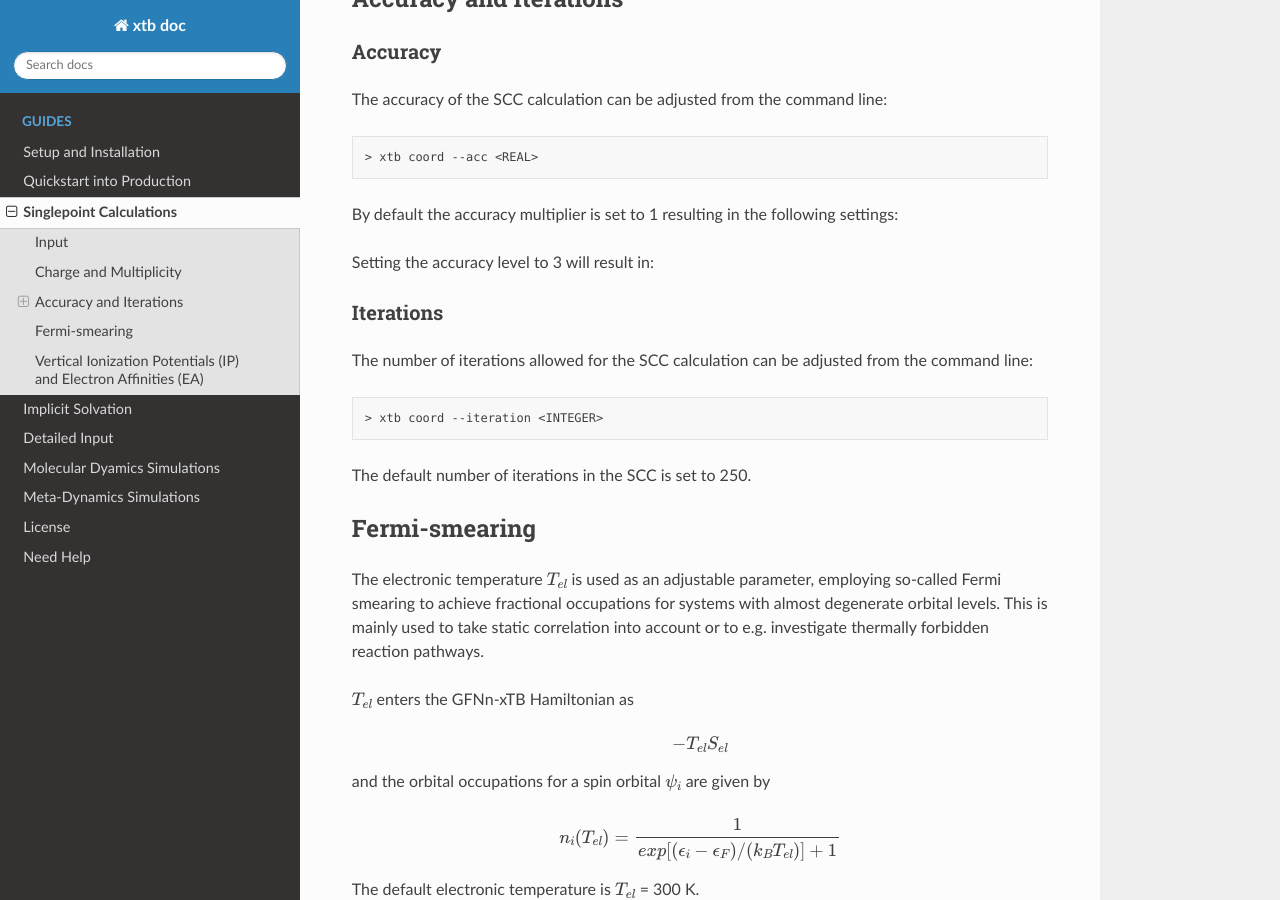
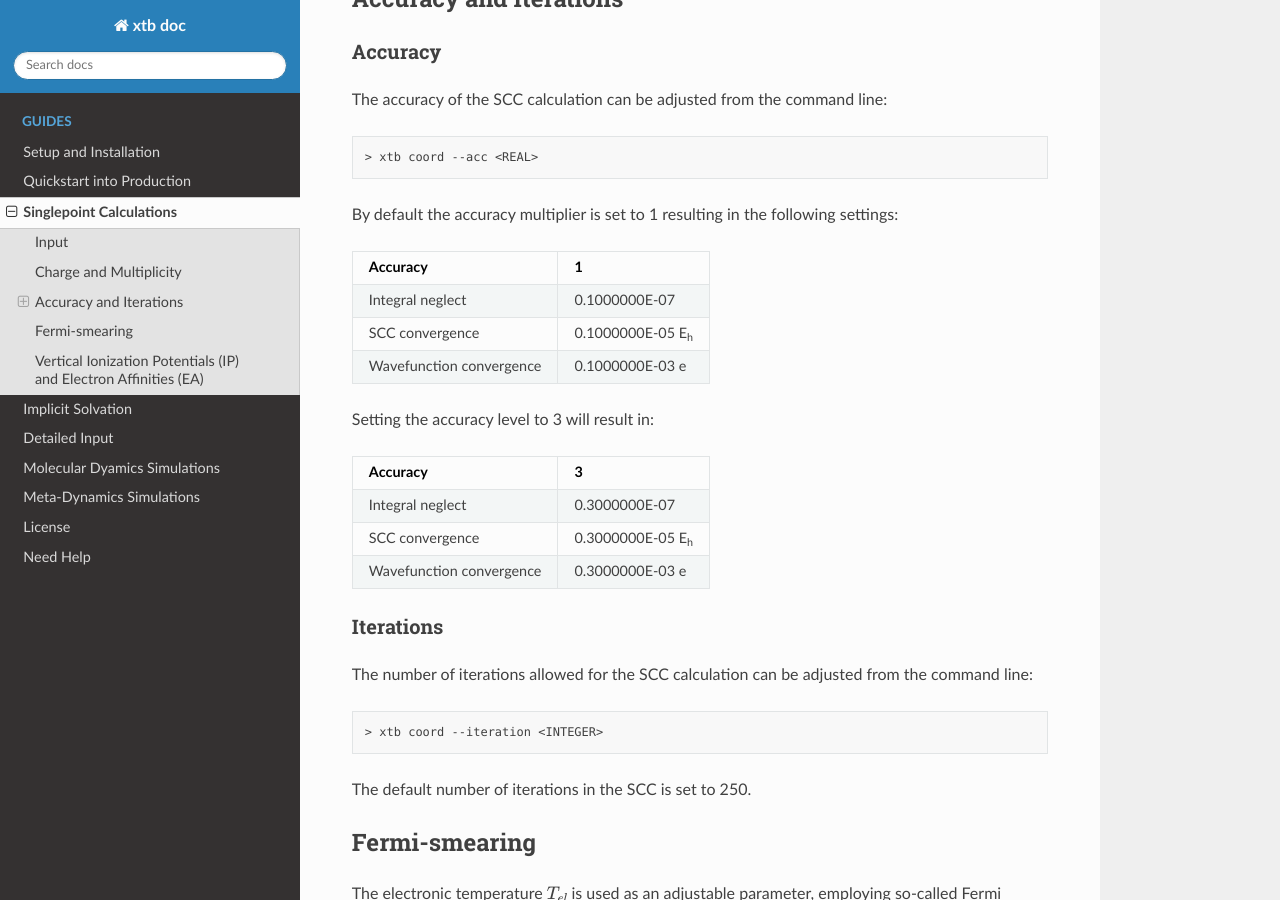
Before and after one commit to grimme-lab/xtb_docs, a Sphinx documentation site: the page built from source/sp.rst, in a window 1280 px wide and 900 px high, scrolled down 3556 px. Built offline with Sphinx 7.4.7 and the Read the Docs theme 2.0.0, drawn with Linux system fonts in a browser that asks for light colours.

Commit message:
Update sp.rst

```diff
--- a/source/sp.rst
+++ b/source/sp.rst
@@ -147,9 +147,9 @@ The imported specifications are documented in the output file in the *Calculatio
           to interpret your filename as flag use ``--`` to stop the parsing
           as command-line options for all following arguments.
 
-.. code:: sh
+          .. code:: sh
 
-  > xtb -- -oh.xyz
+            > xtb -- -oh.xyz
 
 To select the parametrization of the xTB method you can currently choose
 from three different geometry, frequency and non-covalent interactions (GFN)
@@ -176,27 +176,27 @@ The accuracy of the SCC calculation can be adjusted from the command line:
 
 By default the accuracy multiplier is set to 1 resulting in the following settings:
 
-+---------------------------+------------------------+
-| Accuracy                  |           1            |
-+===========================+========================+
-| Integral neglect          |     0.1000000E-07      |
-+---------------------------+------------------------+
++---------------------------+------------------------------------+
+| Accuracy                  |           1                        |
++===========================+====================================+
+| Integral neglect          |     0.1000000E-07                  |
++---------------------------+------------------------------------+
 | SCC convergence           |     0.1000000E-05 E\ :sub:`h`\     |
-+---------------------------+------------------------+
-| Wavefunction convergence  |     0.1000000E-03 e    |
-+---------------------------+------------------------+
++---------------------------+------------------------------------+
+| Wavefunction convergence  |     0.1000000E-03 e                |
++---------------------------+------------------------------------+
 
 Setting the accuracy level to 3 will result in:
 
-+---------------------------+------------------------+
-| Accuracy                  |           3            |
-+===========================+========================+
-| Integral neglect          |     0.3000000E-07      |
-+---------------------------+------------------------+
++---------------------------+------------------------------------+
+| Accuracy                  |           3                        |
++===========================+====================================+
+| Integral neglect          |     0.3000000E-07                  |
++---------------------------+------------------------------------+
 | SCC convergence           |     0.3000000E-05 E\ :sub:`h`\     |
-+---------------------------+------------------------+
-| Wavefunction convergence  |     0.3000000E-03 e    |
-+---------------------------+------------------------+
++---------------------------+------------------------------------+
+| Wavefunction convergence  |     0.3000000E-03 e                |
++---------------------------+------------------------------------+
 
 
 Iterations
```
